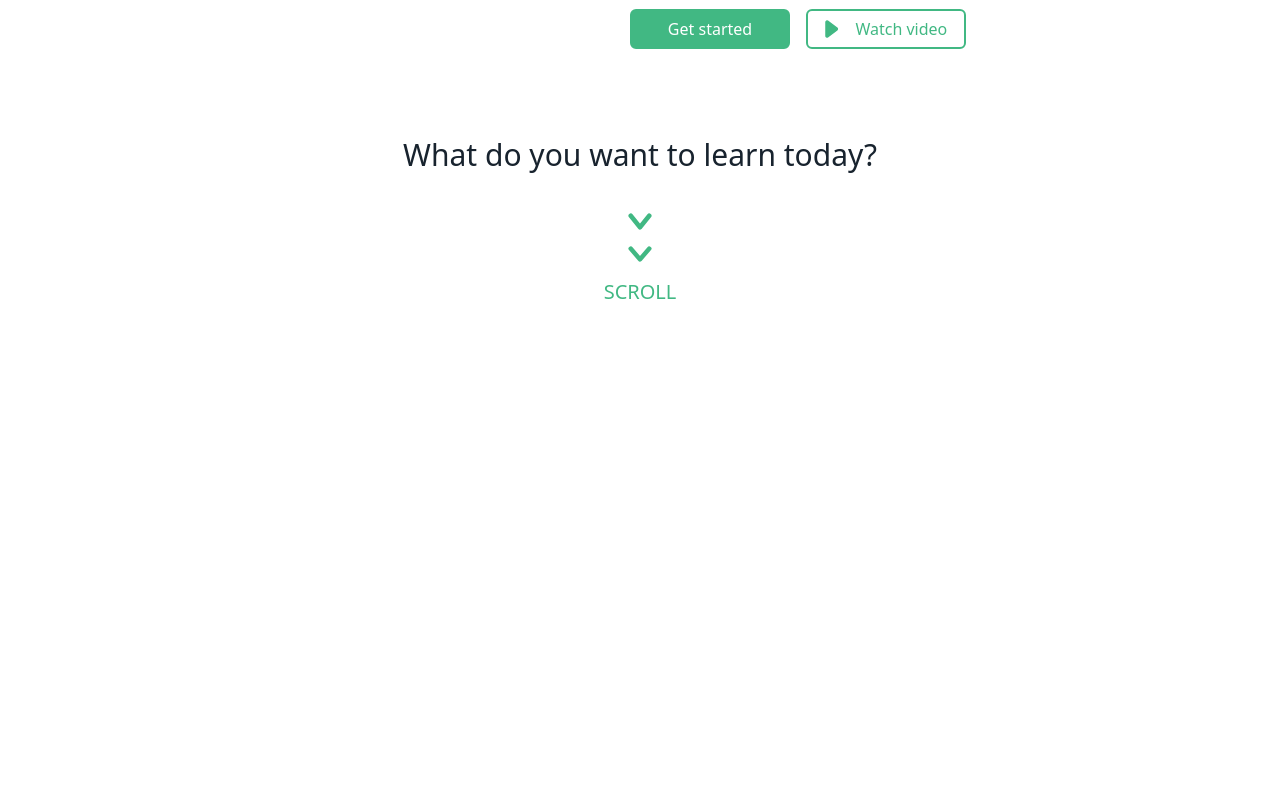
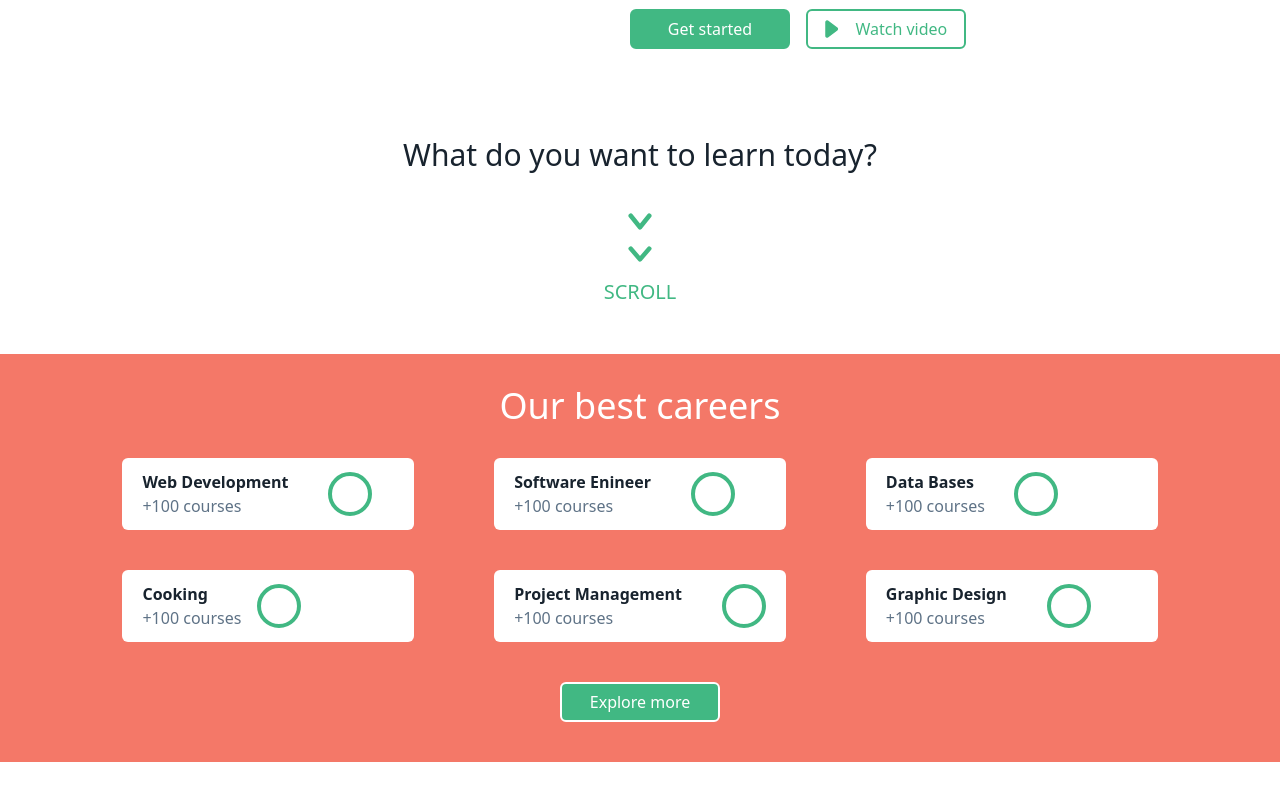
Before and after one commit to alejandrodotor8/Vue-courses-App, a Vue app: page / in a window 1280 px wide. Shown: the part 551-1351 px from the top of the page. Before the commit the page ends 865 px from the top, so only its background shows below. Built offline with nearby package versions, Linux system fonts and the light colour scheme.

Commit message:
home - section 3

```diff
--- /dev/null
+++ b/src/components/Home/Hcareer.vue
@@ -0,0 +1,17 @@
+<template>
+	<div class="bg-white flex items-center justify-between3 p-3 rounded-md">
+		<div class="mx-2">
+			<p v-text="name" class="font-bold mr-6"></p>
+			<span v-text="info" class="font-light text-vlue-300"></span>
+		</div>
+		<div class="rounded-full border-4 border-vue-400 w-11 h-11 mx-2"></div>
+	</div>
+</template>
+
+<script setup>
+	defineProps({
+		name: String,
+		info: String,
+		img: String,
+	})
+</script>
--- a/src/views/Courses/CartCourses.vue
+++ b/src/views/Courses/CartCourses.vue
@@ -11,7 +11,7 @@
 </template>
 
 <script setup>
-	import Cart from '@/components/Cart.vue'
+	import Cart from '@/components/Courses/Cart.vue'
 	import { ref, watch } from 'vue'
 	import { useStore } from 'vuex'
 
--- a/src/views/Home.vue
+++ b/src/views/Home.vue
@@ -25,5 +25,25 @@
 			<img src="/img/svg/arrow.svg" alt="arrow" class="m-2 w-6" />
 			<span class="text-vue-400 text-xl m-2">SCROLL</span>
 		</section>
+		<section class="flex items-center justify-center flex-col px-8 bg-vorange-500 my-10 p-8">
+			<h2 class="text-4xl text-white font-medium">Our best careers</h2>
+			<div class="grid gap-x-20 gap-y-10 grid-cols-3 grid-rows-2 my-8">
+				<career v-for="item in careers" :key="item.id" :name="item.name" :info="item.info" />
+			</div>
+			<button class="btn bg-vue-400 text-white border-2 border-white">Explore more</button>
+		</section>
 	</main>
 </template>
+
+<script setup>
+	import career from '@/components/Home/Hcareer.vue'
+
+	const careers = [
+		{ id: 1, name: 'Web Development', info: '+100 courses', img: '', url: '' },
+		{ id: 2, name: 'Software Enineer', info: '+100 courses', img: '', url: '' },
+		{ id: 3, name: 'Data Bases', info: '+100 courses', img: '', url: '' },
+		{ id: 4, name: 'Cooking', info: '+100 courses', img: '', url: '' },
+		{ id: 5, name: 'Project Management', info: '+100 courses', img: '', url: '' },
+		{ id: 6, name: 'Graphic Design', info: '+100 courses', img: '', url: '' },
+	]
+</script>
```
Also changed, not shown: src/components/Courses/Cart.vue (renamed from src/components/Cart.vue).
